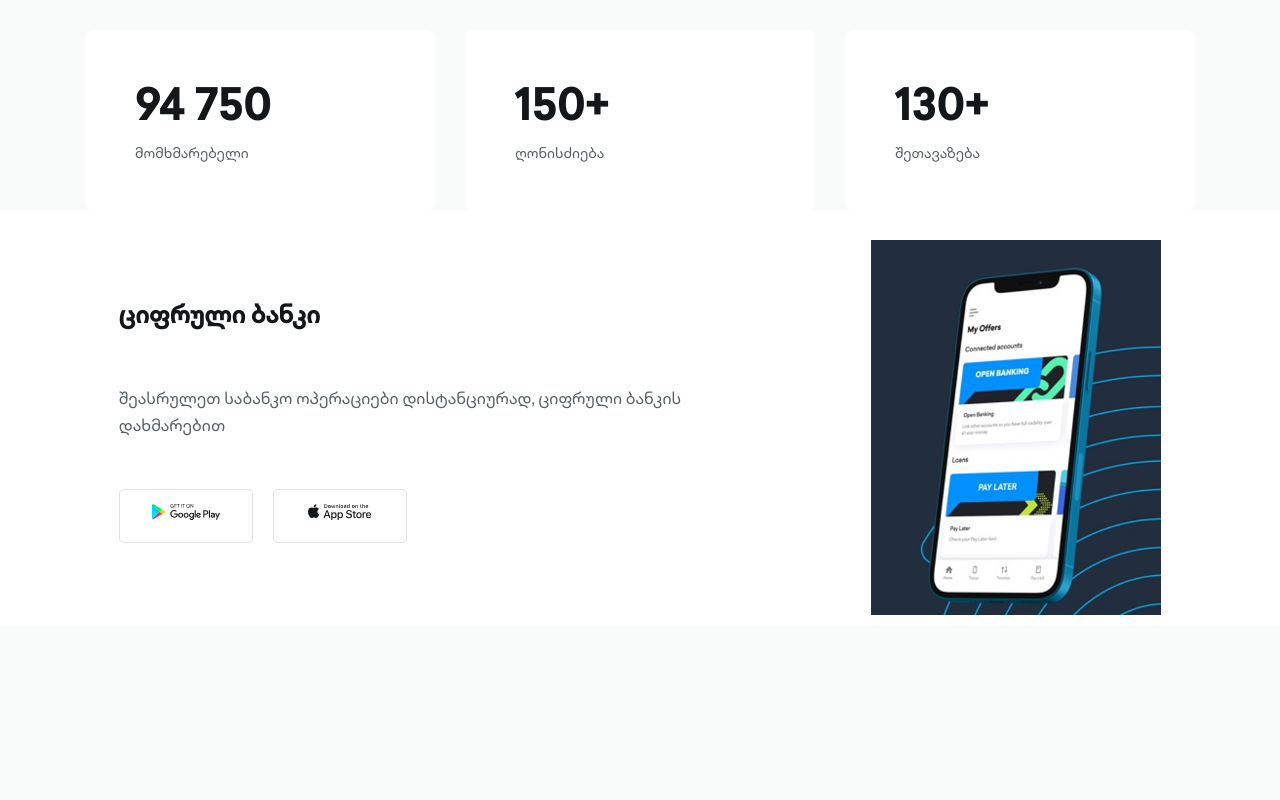
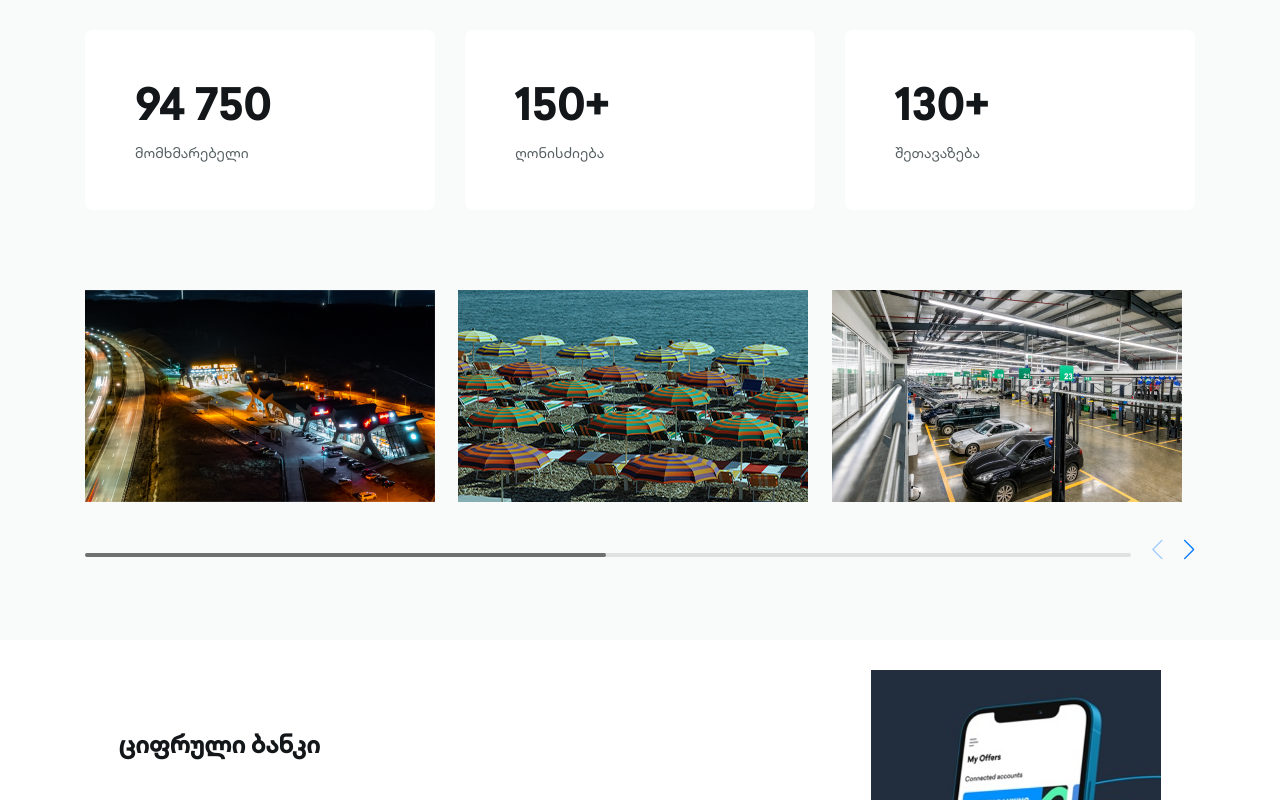
Before and after one commit to kmumladze/tbc-concept, a website: page index.html in a window 1280 px wide. Shown: the part 1570-2370 px from the top of the page. Drawn offline with nearby package versions, Linux system fonts and the light colour scheme.

Commit message:
feat: swiper for iamges

```diff
--- a/app.js
+++ b/app.js
@@ -106,3 +106,25 @@ const acceptCookies = document.querySelector(".cookies-text");
 acceptCookies.addEventListener("click", function () {
   cookiesWrapper.style.display = "none";
 });
+
+let swiper = new Swiper(".mySwiper", {
+  spaceBetween: 10,
+  slidesPerView: 3,
+  freeMode: true,
+  watchSlidesProgress: true,
+  scrollbar: {
+    el: ".swiper-scrollbar",
+  },
+  navigation: {
+    nextEl: ".swiper-button-next",
+    prevEl: ".swiper-button-prev",
+  },
+});
+
+let swiper2 = new Swiper(".mySwiper2", {
+  modules: [Thumbs],
+  spaceBetween: 10,
+  thumbs: {
+    swiper: swiper,
+  },
+});
--- a/index.html
+++ b/index.html
@@ -517,7 +517,24 @@
       <!-- end numbers flex section -->
 
       <!-- start slider section -->
+      <div class="swiper-container">
+        <div thumbsSlider="" class="swiper mySwiper">
+          <div class="swiper-wrapper">
+            <div class="swiper-slide slide_1"><img src="/images/slider1/slider1-img1.png" alt=""></div>
+            <div class="swiper-slide slide_2"><img src="/images/slider1/slider1-img2.png" alt=""></div>
+            <div class="swiper-slide slide_3"><img src="/images/slider1/slider1-img3.png" alt=""></div>
+            <div class="swiper-slide slide_4"><img src="/images/slider1/slider1-img4.png" alt=""></div>
+            <div class="swiper-slide slide_5"><img src="/images/slider1/slider1-img5.png" alt=""></div>
+            <div class="swiper-slide slide_5"><img src="/images/slider1/slider1-img6.png" alt=""></div>
+          </div>
 
+          <div class="swiper-controls">
+            <div class="swiper-scrollbar"></div>
+            <div class="swiper-button-prev"></div>
+            <div class="swiper-button-next"></div>
+          </div>
+        </div>
+      </div>
       <!-- end slider section -->
 
       <!-- start mobile bank -->
--- a/style.css
+++ b/style.css
@@ -365,6 +365,20 @@ a {
   .accordion-section > .info {
     padding-left: 45px;
     padding-right: 45px;
+  }
+}
+@media only screen and (max-width: 767px) {
+  .footer-bottom-left {
+    display: flex;
+    flex-direction: column-reverse;
+    color: #555f62;
+    font-size: 14px;
+    gap: 32px;
+    align-items: flex-start;
+  }
+  .footer-text {
+    color: #6f787b;
+    font-family: tbc-regular;
   }
 }
 
@@ -1255,3 +1269,28 @@ footer {
 .button-icon svg {
   overflow: hidden;
 }
+
+.swiper-container {
+  max-width: 1110px;
+  margin: 40px auto;
+}
+
+.swiper {
+  padding: 40px 0;
+
+  --swiper-navigation-size: 20px;
+  --swiper-navigation-top-offset: 50%;
+  --swiper-navigation-sides-offset: 10px;
+  --swiper-navigation-color: var(--swiper-theme-color);
+}
+
+.swiper-controls {
+  margin-top: 40px;
+  display: flex;
+  align-items: center;
+  gap: 20px;
+}
+
+.swiper-controls > * {
+  position: static !important;
+}
```
Also changed, not shown: images/slider1/slider1-img2.png (renamed from images/slider1/slider1-img2.jpg).
